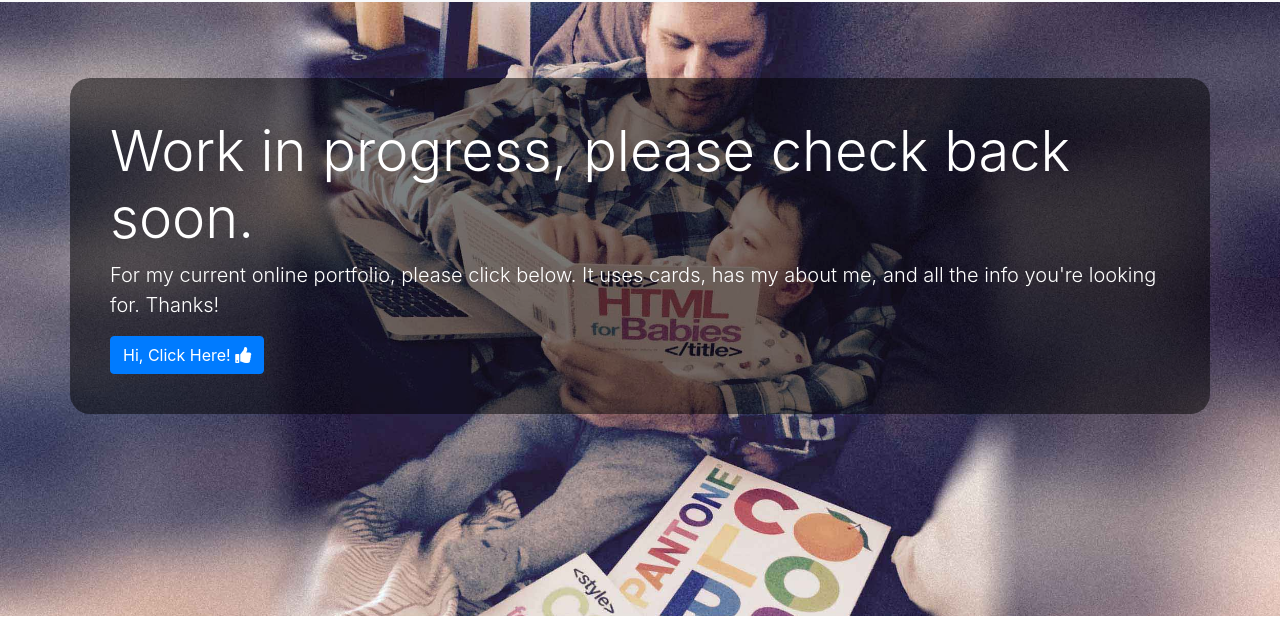
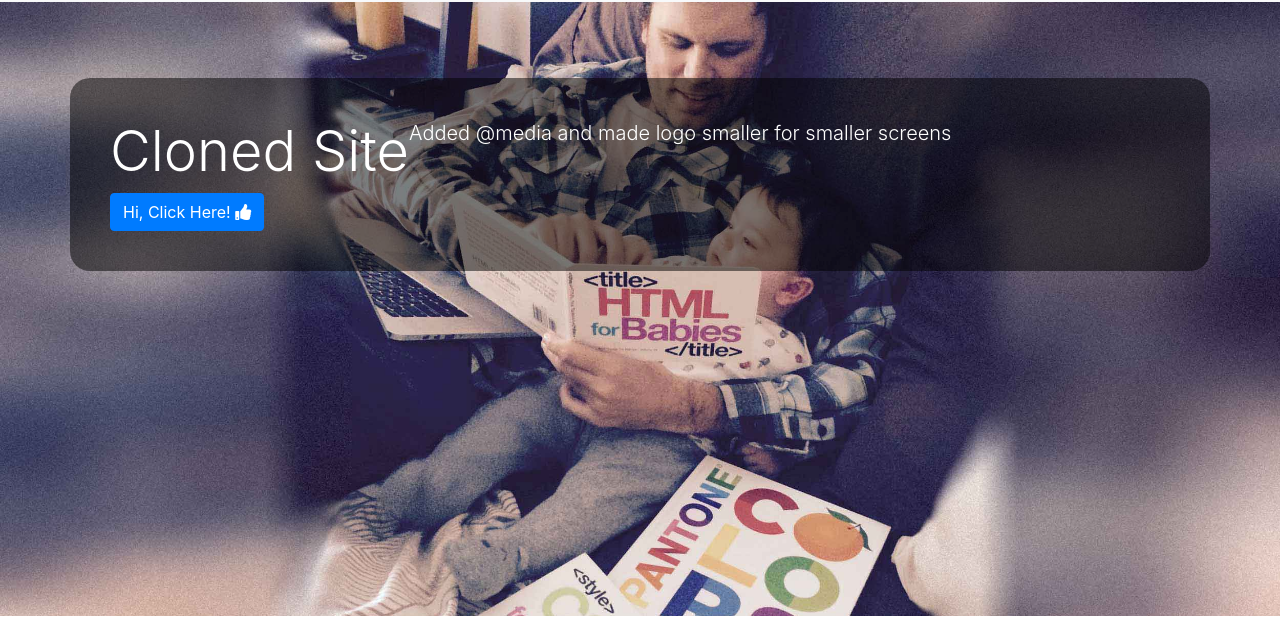
Before and after one commit to SlmnAntnll/temp-portfolio-mobile-animated, a plain HTML site: page index.html in a window 1280 px wide. Shown: the part 90-716 px from the top of the page. Drawn offline with nearby package versions, Linux system fonts and the light colour scheme.

Commit message:
Updated text

```diff
--- a/index.html
+++ b/index.html
@@ -55,8 +55,8 @@
       <header class="jumbotron jumbotron-fluid bg-secondary">
         <div class= "container welcome">
           <div class = "row mx-auto text-white">
-            <h1 class="display-4">Work in progress, please check back soon.</h1>
-            <p class="lead">For my current online portfolio, please click below. It uses cards, has my about me, and all the info you're looking for. Thanks!</p>
+            <h1 class="display-4">Cloned Site</h1>
+            <p class="lead">Added @media and made logo smaller for smaller screens</p>
           </div>
             <a href="https://solomonantonell.com/" target="_blank" role="button" class="btn btn-primary">Hi, Click Here! <i class="fas fa-thumbs-up"></i></a>
         </div>
```
